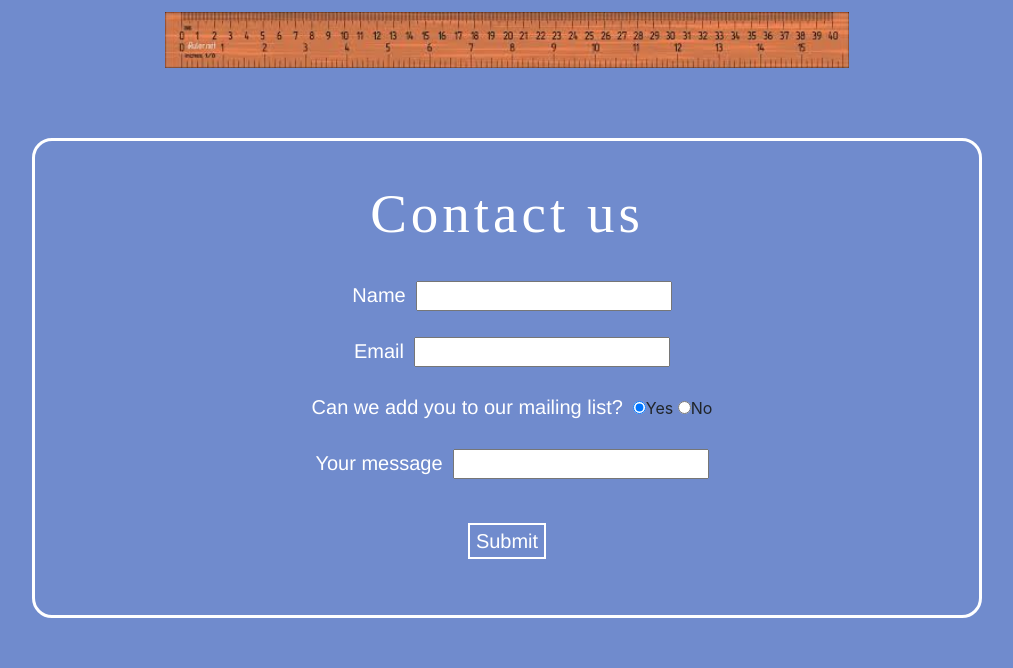
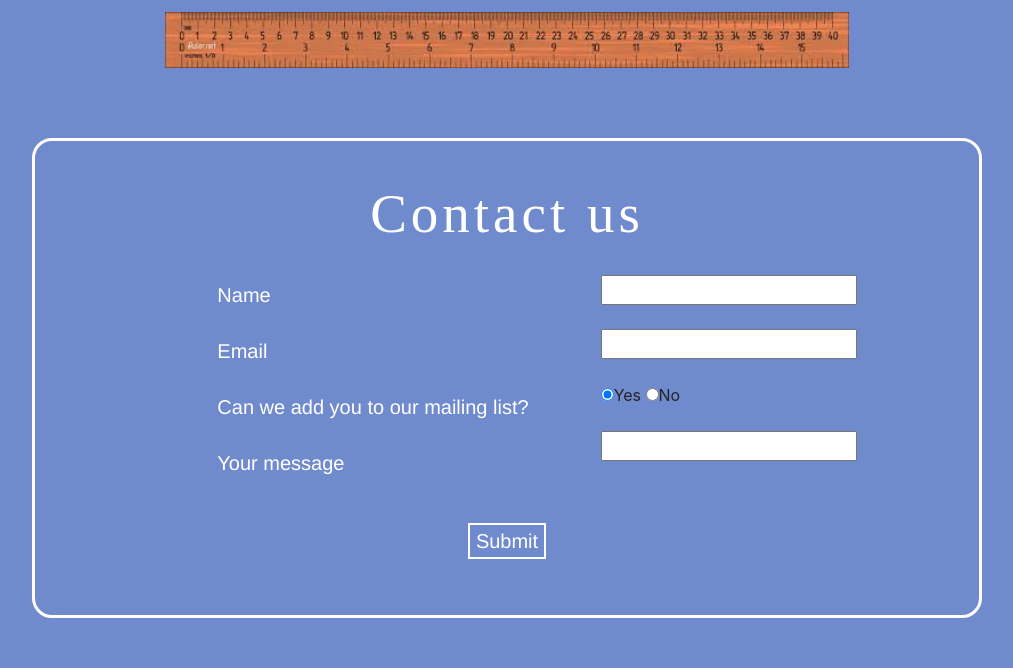
Before and after one commit to preslicely/preslicely.github.io, a plain HTML site: page index.html in a window 1280 px wide. Shown: the part 4620-5288 px from the top of the page, without its empty margins (133-1146 px from the left). Drawn offline with nearby package versions, Linux system fonts and the light colour scheme.

Commit message:
Add files via upload

```diff
--- a/index.html
+++ b/index.html
@@ -101,15 +101,29 @@
 		<div class="row section-space" id="contact-us">
 			<div class=col-md-1>
 			</div>
-			<div class="col-md-10 map-box text-center">
-				<h1>Contact us</h1>
+			<div class="col-md-10 map-box">
+				<h1 class="text-center">Contact us</h1>
 				<form>
-				<p class="form">Name</p><input type="text" name="name"><br>
-				<p class="form">Email</p><input type="text"><br>
-				<p class="form">Can we add you to our mailing list?</p><input type="radio" name="mailinglist" value="yes" checked>Yes
-  				<input type="radio" name="mailinglist" value="no">No<br>
-  				<p class="form">Your message</p><input type="text" name="name"><br><br>
-  				<input class="button" type="submit" value="Submit">
+					<div class="row">
+						<div class="col-md-2">
+						</div>
+						<div class="col-md-5">
+							<p class="form">Name</p><br>
+							<p class="form">Email</p><br>
+							<p class="form">Can we add you to our mailing list?</p><br>
+	  						<p class="form">Your message</p><br><br>
+	  					</div>
+	  					<div class="col-md-3">
+	  						<input type="text" name="name"><br><br>
+	  						<input type="text" name="email"><br><br>
+	  						<input type="radio" name="mailinglist" value="yes" checked>Yes
+	  						<input type="radio" name="mailinglist" value="no">No<br><br>
+	  						<input type="text" name="name"><br><br>
+	  					</div>
+	  				</div>
+  				<div class="text-center">
+  					<input class="button" type="submit" value="Submit">
+  				</div>
   				</form>
 			</div>
 		</div>
```
